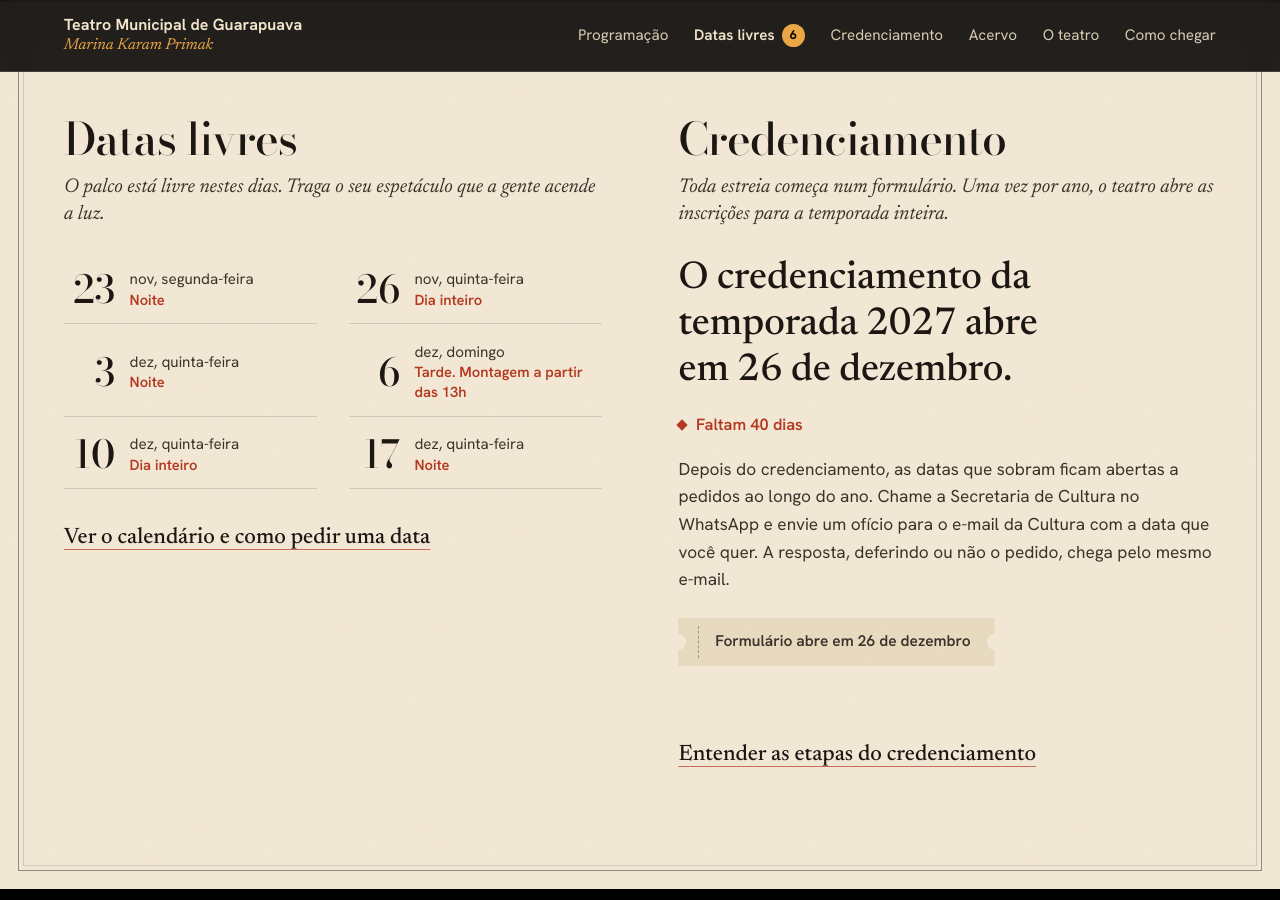
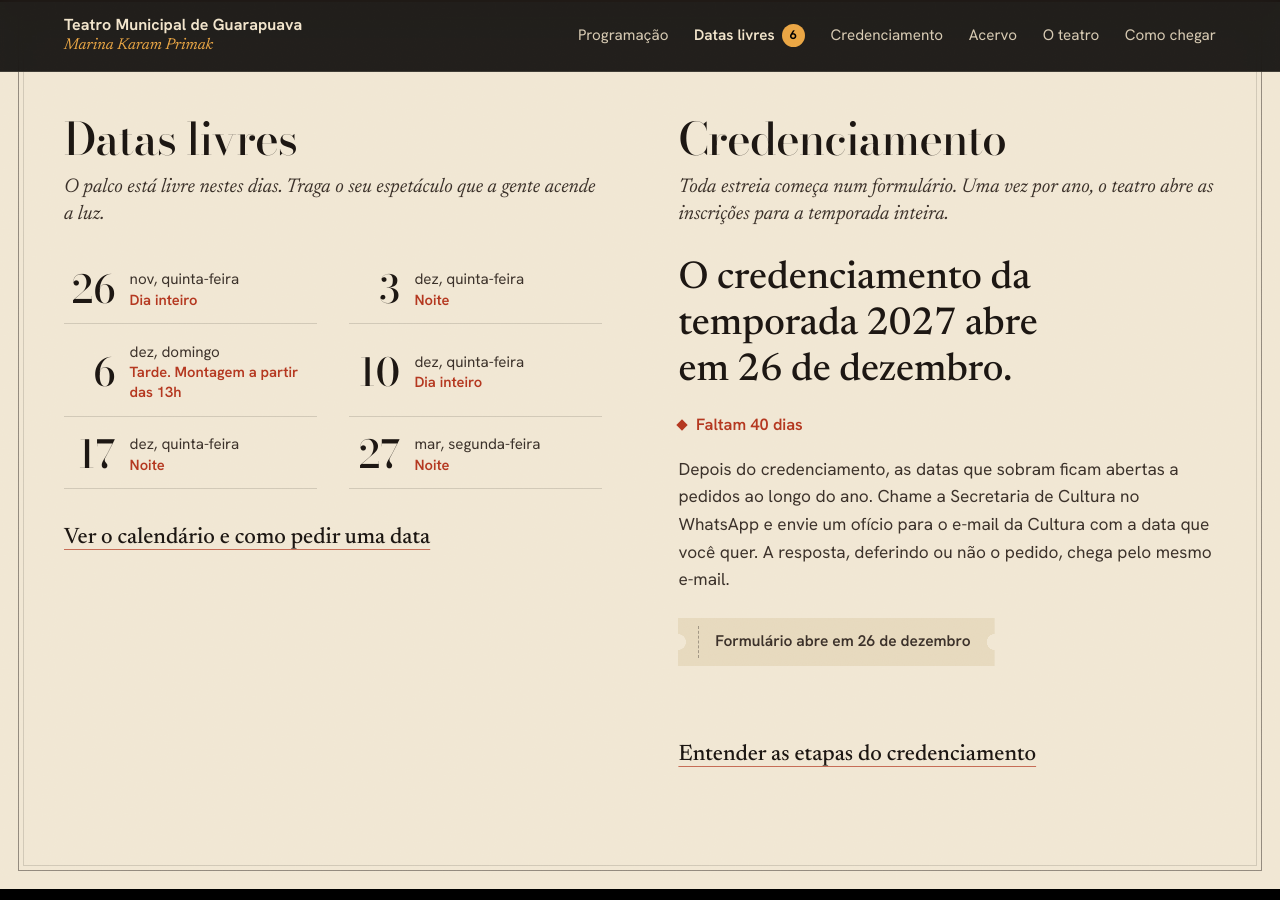
Before and after one commit to secom-guarapuava/teatro-municipal, a Jekyll site: the page built from index.html, in a window 1280 px wide and 900 px high, scrolled down 2421 px. Built offline with Jekyll 4.4.1, drawn with Linux system fonts in a browser that asks for light colours.

Commit message:
Update _data/pautas.yml (via Pages CMS)

```diff
--- a/_data/pautas.yml
+++ b/_data/pautas.yml
@@ -1,5 +1,5 @@
 datas_livres:
-  - data: 2026-11-23
+  - data: 2028-03-27
     periodo: Noite
   - data: 2026-11-26
     periodo: Dia inteiro
```
